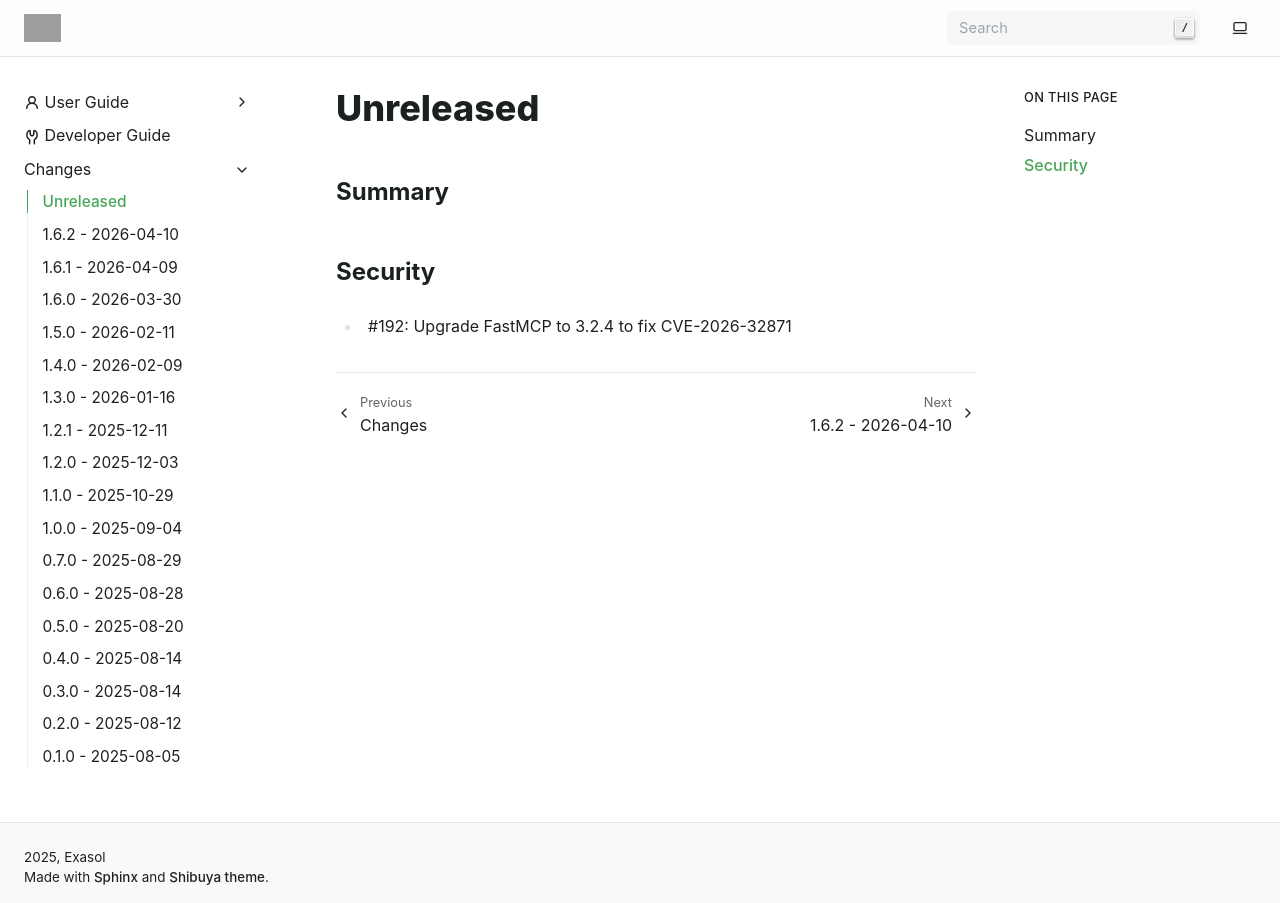
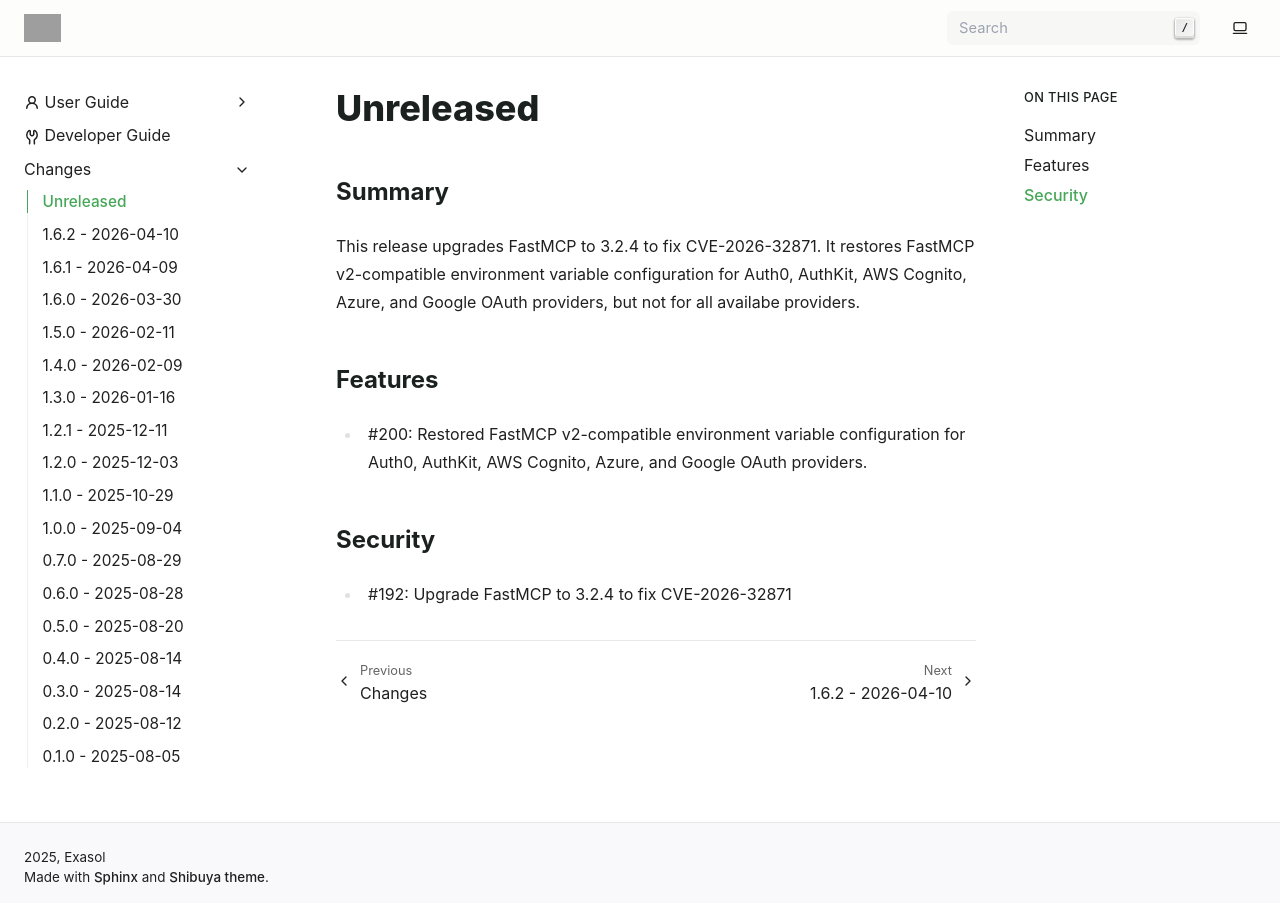
Before and after one commit to exasol/mcp-server, a Sphinx documentation site: the page built from doc/changes/unreleased.md, in a window 1280 px wide. Built offline with Sphinx 7.4.7, drawn with Linux system fonts in a browser that asks for light colours; grey boxes are pictures that could not be loaded.

Commit message:
Add changelog entry for OAuth provider env config

```diff
--- a/doc/changes/unreleased.md
+++ b/doc/changes/unreleased.md
@@ -2,6 +2,12 @@
 
 ## Summary
 
+This release upgrades FastMCP to 3.2.4 to fix CVE-2026-32871. It restores FastMCP v2-compatible environment variable configuration for Auth0, AuthKit, AWS Cognito, Azure, and Google OAuth providers, but not for all availabe providers.
+
+## Features
+
+* #200: Restored FastMCP v2-compatible environment variable configuration for Auth0, AuthKit, AWS Cognito, Azure, and Google OAuth providers.
+
 ## Security
 
 * #192: Upgrade FastMCP to 3.2.4 to fix CVE-2026-32871
```
